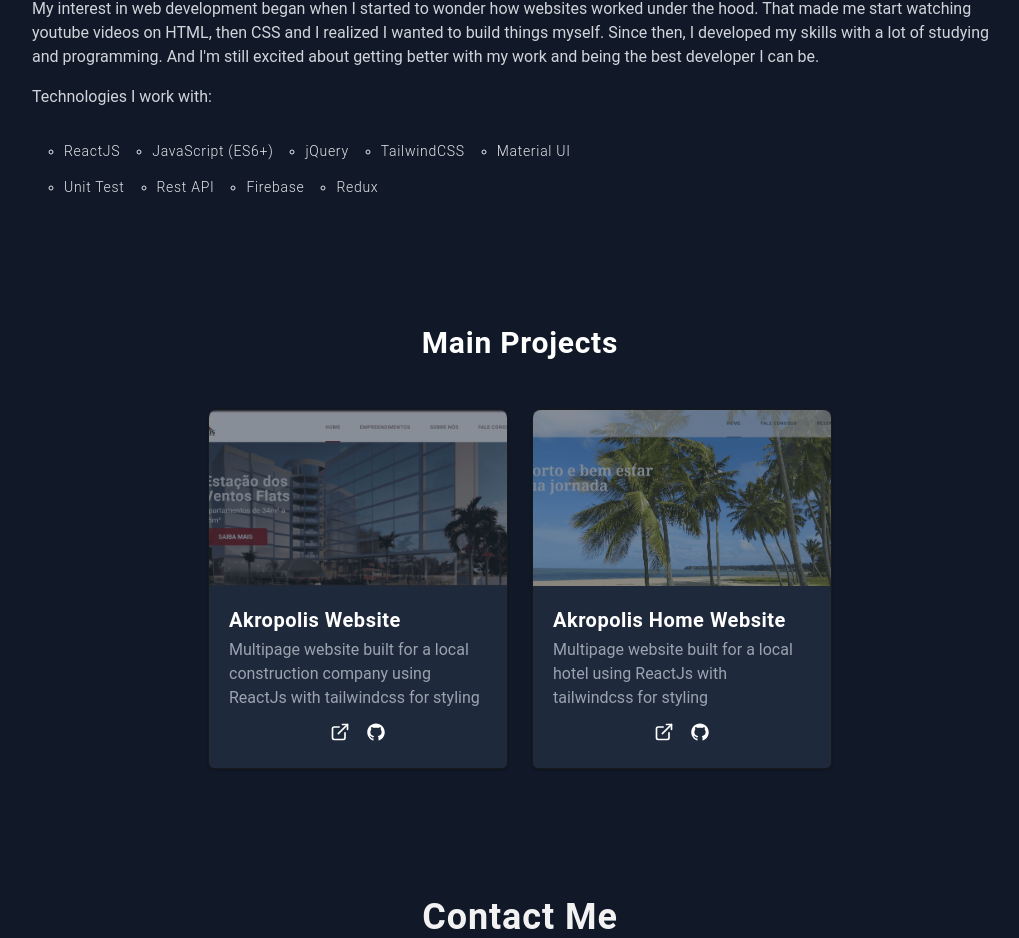
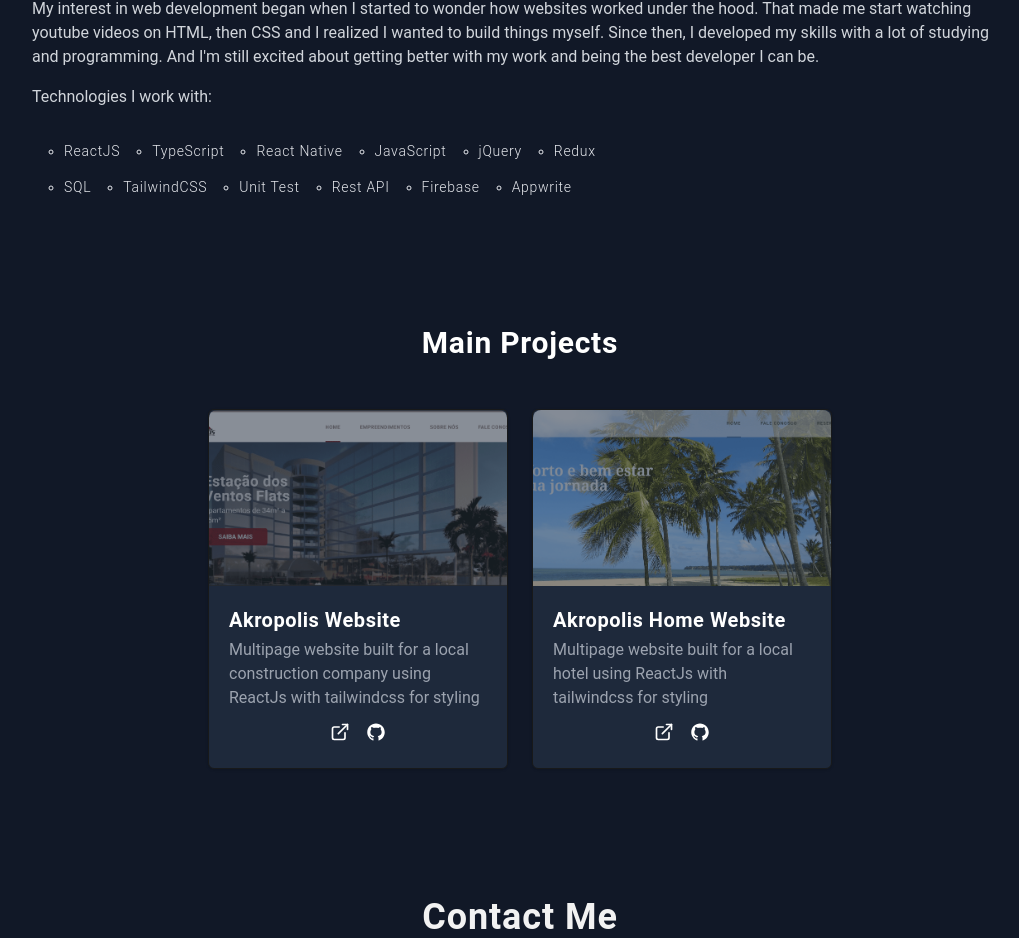
Before and after one commit to r-mauricio/portfolio, a React (Vite) app: page / in a window 1280 px wide. Shown: the part 1111-2049 px from the top of the page, without its empty margins (120-1139 px from the left). Built offline with nearby package versions, Linux system fonts and the light colour scheme.

Commit message:
Update About.jsx

```diff
--- a/src/Components/About.jsx
+++ b/src/Components/About.jsx
@@ -5,8 +5,8 @@ import { usePrefersReducedMotion } from "../hooks/index";
 
 import AboutStatic from "./AboutStatic";
 
-const tech = ["ReactJS", "JavaScript (ES6+)", "jQuery", "TailwindCSS", "Material UI"];
-const tech2 = ["Unit Test", "Rest API", "Firebase", "Redux"];
+const tech = ["ReactJS", "TypeScript", "React Native", "JavaScript", "jQuery", "Redux"];
+const tech2 = ["SQL", "TailwindCSS", "Unit Test", "Rest API", "Firebase", "Appwrite"];
 
 const About = () => {
 	const [isShowing, setIsShowing] = useState(true);
```
